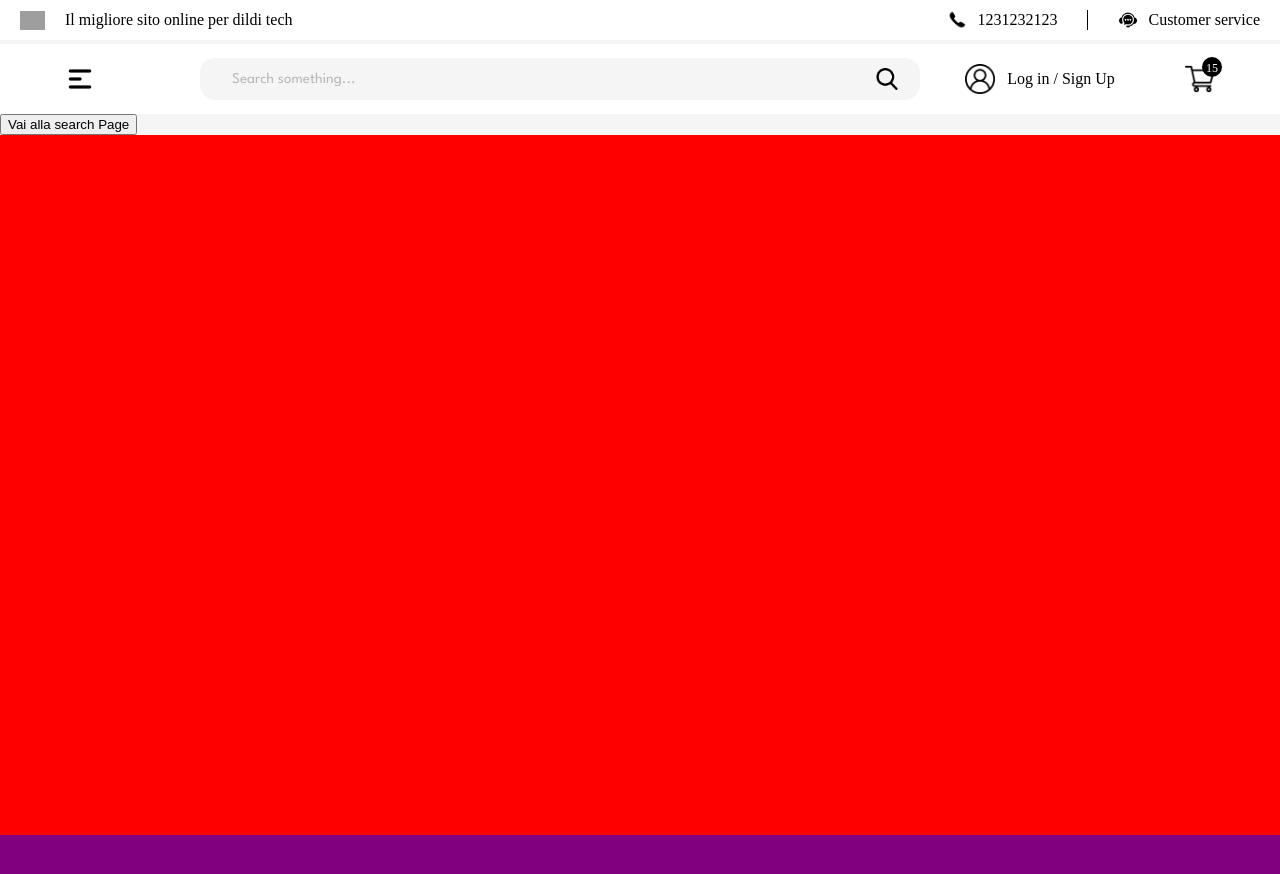
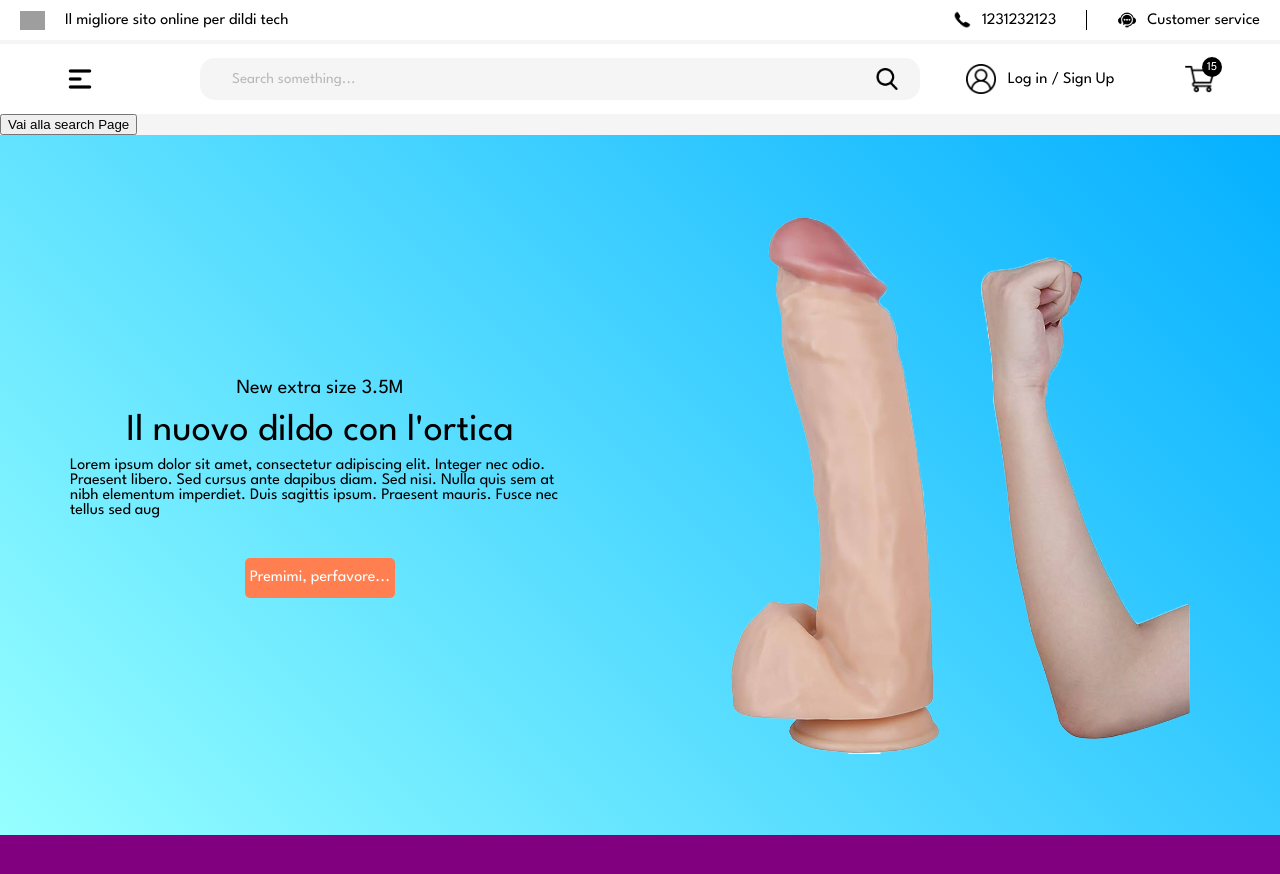
Before and after one commit to AlessioSpd/piattaproj, an Angular app: page / in a window 1280 px wide. Shown: the top 874 px of the page. Built offline with nearby package versions, Linux system fonts and the light colour scheme; grey boxes are pictures that could not be loaded.

Commit message:
update landing page

```diff
--- a/src/app/components/landing-page/landing-page.component.html
+++ b/src/app/components/landing-page/landing-page.component.html
@@ -1,6 +1,15 @@
 <div class="pageContainer">
     <app-page-header></app-page-header>
     <button type="button" (click)="changePage()">Vai alla search Page</button>
-    <div class="pageContainer__carouselContainer"></div>
-    <div class="pageContainer__infoContainer"></div>
+    <div class="pageContainer__carouselContainer">
+        <div class="pageContainer__carouselContainer__infoContainer">
+            <div class="pageContainer__carouselContainer__infoContainer__smallHeaderContainer">New extra size 3.5M</div>
+            <div class="pageContainer__carouselContainer__infoContainer__bigHeaderContainer">Il nuovo dildo con l'ortica</div>
+            <div class="pageContainer__carouselContainer__infoContainer__descriptionContainer">Lorem ipsum dolor sit amet, consectetur adipiscing elit. Integer nec odio. Praesent libero. Sed cursus ante dapibus diam. Sed nisi. Nulla quis sem at nibh elementum imperdiet. Duis sagittis ipsum. Praesent mauris. Fusce nec tellus sed aug
+            </div>
+            <div class="pageContainer__carouselContainer__infoContainer__buttonContainer">Premimi, perfavore...</div>
+        </div>
+        <div class="pageContainer__carouselContainer__fotoContainer"></div>
+    </div>
+    <div class="pageContainer__helpInfoContainer"></div>
 </div>
--- a/src/app/components/landing-page/landing-page.component.scss
+++ b/src/app/components/landing-page/landing-page.component.scss
@@ -1,16 +1,78 @@
+@import "../../../assets/styles/const-style.scss";
+
+
 .pageContainer {
     position: absolute;
     width: 100%;
     height: auto;
     overflow-y: hidden;
+    font-family: Spartan;
 
     &__carouselContainer {
         width: 100%;
         height: 700px;
-        background-color: red;
+        display: flex;
+        background: linear-gradient(45deg, rgb(150, 255, 255), rgb(5, 176, 255));
+
+        &__infoContainer {
+            flex: 1;
+            display: flex;
+            flex-direction: column;
+            justify-content: center;
+            align-items: center;
+            gap: 10px;
+
+            &__smallHeaderContainer {
+                width: auto;
+                height: 30px;
+                display: flex;
+                justify-content: center;
+                align-items: center;
+                font-size: 20px;
+            }
+
+            &__bigHeaderContainer {
+                max-width: 390px;
+                max-height: 40px;
+                width: auto;
+                height: auto;
+                font-size: 38px;
+                display: flex;
+                justify-content: center;
+                align-items: center;
+            }
+
+            &__descriptionContainer {
+                max-width: 500px;
+                max-height: 150px;
+                width: auto;
+                height: auto;
+                word-wrap: break-word;
+            }
+
+            &__buttonContainer {
+                margin-top: 30px;
+                width: 150px;
+                height: 40px;
+                border-radius: 5px;
+                background-color: coral;
+                display: flex;
+                justify-content: center;
+                align-items: center;
+                color: white;
+            }
+        }
+
+        &__fotoContainer {
+            flex: 1;
+            background-image: url('../../../assets/imgs/veramente_glande.png');
+            background-size: 460px auto;
+            background-repeat: no-repeat;
+            background-position: center;
+        }
     }
 
-    &__infoContainer {
+    &__helpInfoContainer {
         width: 100%;
         height: 300px;
         background-color: purple;
--- a/src/app/components/search-page/search-page.component.ts
+++ b/src/app/components/search-page/search-page.component.ts
@@ -37,9 +37,9 @@ export class SearchPageComponent implements OnInit{
   ];
 
   productList = [
-    {marca:"Apple", nome:"Apple dildo tech v1", rank: 5, disponibile: true, costo: '30.00', img:'../../../assets/imgs/11.png', new: false},
-    {marca:"Samsung", nome:"Samsung dildo tech v2", rank: 2.5, disponibile: false, costo: '20.00', img:"../../../assets/imgs/22.png", new: true},
-    {marca:"Huauei", nome:"asdfsadfsd", rank: 1, disponibile: true, costo: '0.01', img:"../../../assets/imgs/11.png", new: false},
+    {marca:"Apple", nome:"Apple dildo tech v1", rank: 5, disponibile: true, costo: '30.00', img:'../../../assets/imgs/1.png', new: false},
+    {marca:"Samsung", nome:"Samsung dildo tech v2", rank: 2.5, disponibile: false, costo: '20.00', img:"../../../assets/imgs/2.png", new: true},
+    {marca:"Huauei", nome:"asdfsadfsd", rank: 1, disponibile: true, costo: '0.01', img:"../../../assets/imgs/1.png", new: false},
   ]
 
   prova = {
```
Also changed, not shown: src/assets/imgs/veramente_glande.png (added).
